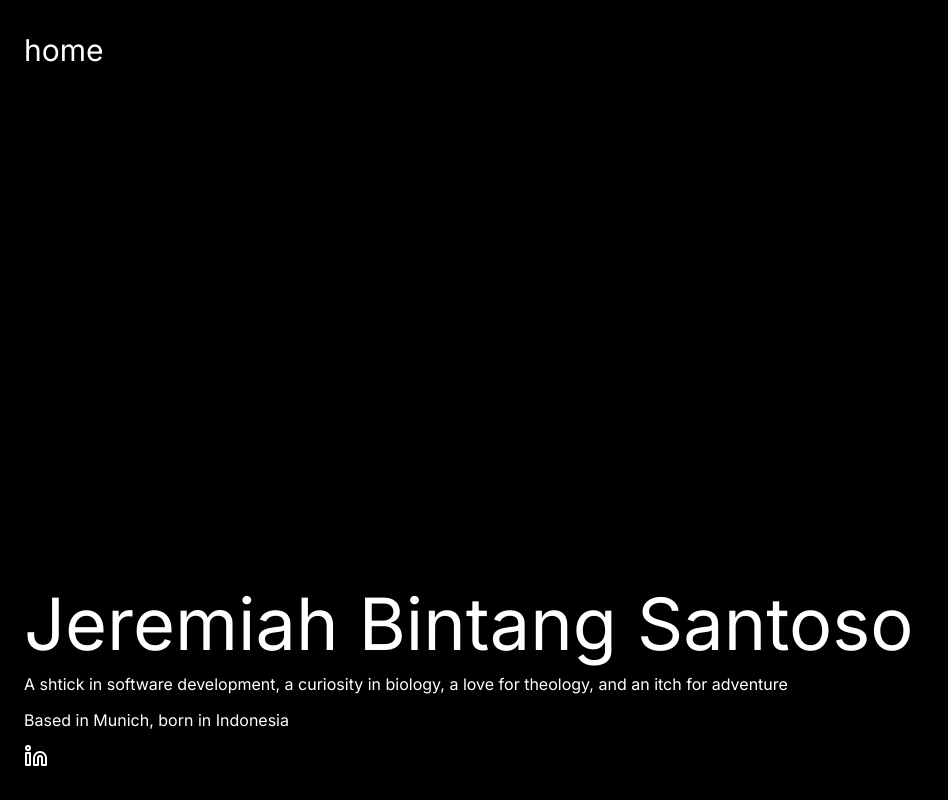
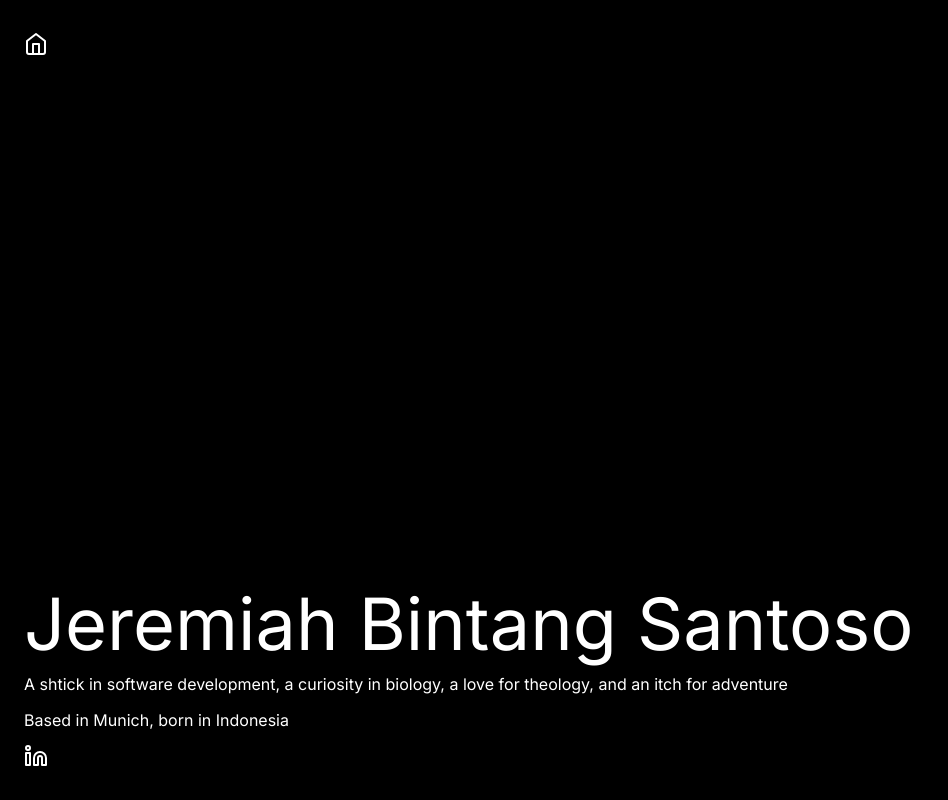
Before and after one commit to jeremiahbintang/jeremiahbintang, a Next.js app: page / in a window 1280 px wide. Shown: the whole page, without its empty margins (0-948 px from the left). Built offline with nearby package versions, Linux system fonts and the light colour scheme.

Commit message:
Change home to icon

```diff
--- a/src/app/page.tsx
+++ b/src/app/page.tsx
@@ -1,5 +1,6 @@
 import type { Metadata } from "next";
-import { Linkedin } from "react-feather";
+import Link from "next/link";
+import { Linkedin, Home } from "react-feather";
 
 export const metadata: Metadata = {
   title: "Jeremiah Bintang",
@@ -11,8 +12,12 @@ export default function Page() {
   return (
     <div className="max-w-8xl m-auto">
       <div className="flex flex-col justify-between items-start h-screen">
-        <div className="px-6 py-8 text-3xl cursor-pointer">
-          <div>home</div>
+        <div className="px-6 py-8 text-3xl">
+          <div>
+            <Link href="/">
+              <Home />
+            </Link>
+          </div>
         </div>
         <div className="px-6 py-8 flex flex-col gap-3">
           <div className="text-7xl">Jeremiah Bintang Santoso</div>
```
